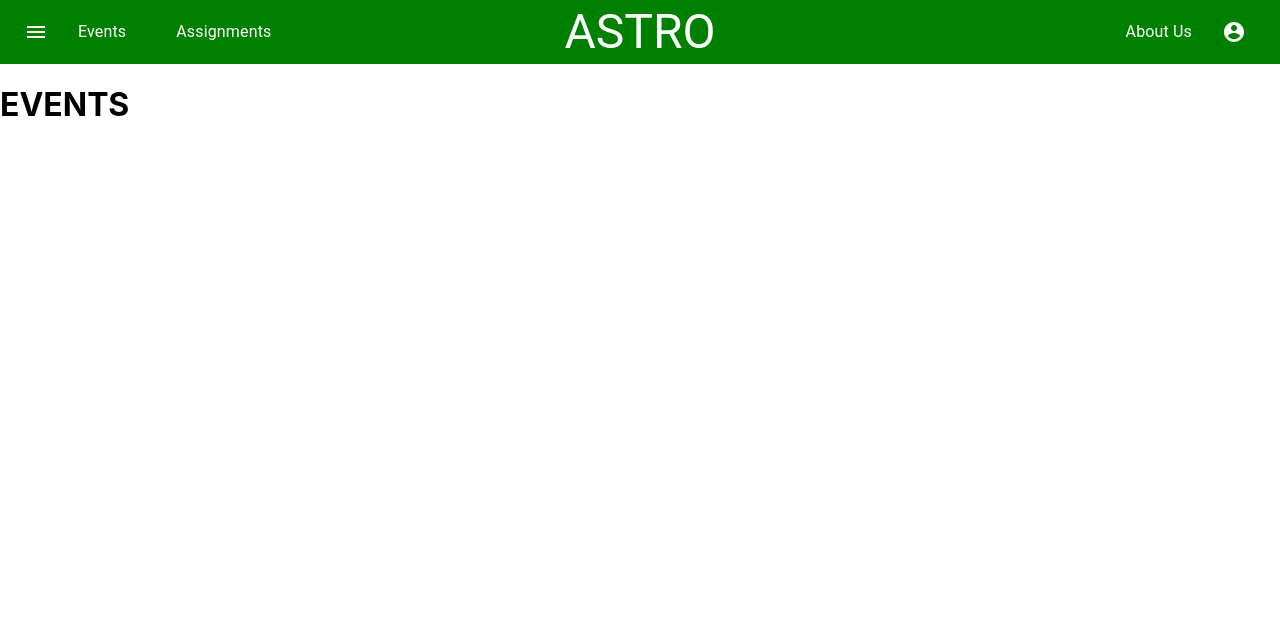
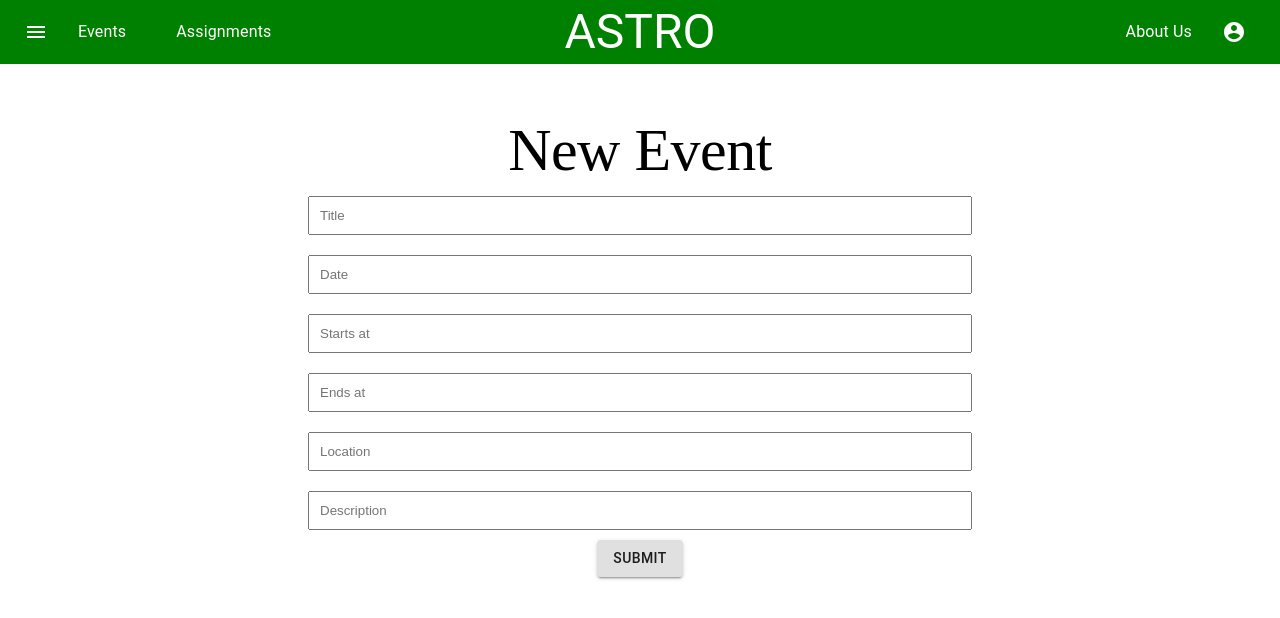
Before and after one commit to parkerbath/calendarApp, a React (Create React App) app: page /calendar in a window 1280 px wide. Shown: the top 618 px of the page. Built offline with nearby package versions, Linux system fonts and the light colour scheme.

Commit message:
feat added: EventForm + List

```diff
--- /dev/null
+++ b/src/components/EventForm.js
@@ -0,0 +1,148 @@
+import React, { useState } from "react";
+import {
+  Toolbar,
+  Typography,
+  makeStyles,
+  Grid,
+  Button,
+} from "@material-ui/core";
+import MenuIcon from "@material-ui/icons/Menu";
+import { navigate, Link } from "@reach/router";
+
+const useStyles = makeStyles(() => ({
+  root: {
+    textAlign: "center",
+    marginTop: 50,
+  },
+  button: {
+    padding: 10,
+    margin: 10,
+    color: "red",
+    alignSelf: "center",
+  },
+  input: {
+    padding: 10,
+    margin: 10,
+    width: "50%",
+  },
+}));
+
+export default function EventForm(props) {
+  //   const {
+  //     title,
+  //     day,
+  //     startTime,
+  //     endTime,
+  //     location,
+  //     description,
+  //     addToList,
+  //   } = props;
+  const [title, setTitle] = useState("");
+  const [day, setDay] = useState("");
+  const [startTime, setStartTime] = useState("");
+  const [endTime, setEndTime] = useState("");
+  const [location, setLocation] = useState("");
+  const [description, setDescription] = useState("");
+  const classes = useStyles();
+  const [events, setEvents] = useState([]);
+
+  function handleSubmit() {
+    setEvents([
+      {
+        title: title,
+        date: day,
+        startTime: startTime,
+        endTime: endTime,
+        location: location,
+        description: description,
+      },
+      ...events,
+    ]);
+    setTitle("");
+    setDay("");
+    setStartTime("");
+    setEndTime("");
+    setLocation("");
+    setDescription("");
+  }
+
+  return (
+    <div className={classes.root}>
+      <Grid container direction="row" justify="center" alignItem="center">
+        <Grid item xs={12}>
+          <Typography variant="h2" style={{ fontFamily: "Raleway" }}>
+            New Event
+          </Typography>
+        </Grid>
+        <Grid item xs={12}>
+          <input
+            className={classes.input}
+            placeholder="Title"
+            value={title}
+            onChange={(event) => setTitle(event.target.value)}
+          />
+        </Grid>
+        <Grid item xs={12}>
+          <input
+            className={classes.input}
+            placeholder="Date"
+            value={day}
+            onChange={(event) => setDay(event.target.value)}
+          />
+        </Grid>
+        <Grid item xs={12}>
+          <input
+            className={classes.input}
+            placeholder="Starts at"
+            value={startTime}
+            onChange={(event) => setStartTime(event.target.value)}
+          />
+        </Grid>
+        <Grid item xs={12}>
+          <input
+            className={classes.input}
+            placeholder="Ends at"
+            value={endTime}
+            onChange={(event) => setEndTime(event.target.value)}
+          />
+        </Grid>
+        <Grid item xs={12}>
+          <input
+            className={classes.input}
+            placeholder="Location"
+            value={location}
+            onChange={(event) => setLocation(event.target.value)}
+          />
+        </Grid>
+        <Grid item xs={12}>
+          <input
+            className={classes.input}
+            placeholder="Description"
+            value={description}
+            onChange={(event) => setDescription(event.target.value)}
+          />
+        </Grid>
+        <Button
+          variant="contained"
+          className={classes.submit}
+          onClick={handleSubmit}
+        >
+          Submit
+        </Button>
+        <Grid>
+          {events &&
+            events.map((event) => (
+              <>
+                <Typography>{event.title}</Typography>
+                <Typography>{event.date}</Typography>
+                <Typography>{event.startTime}</Typography>
+                <Typography>{event.endTime}</Typography>
+                <Typography>{event.location}</Typography>
+                <Typography>{event.description}</Typography>
+              </>
+            ))}
+        </Grid>
+      </Grid>
+    </div>
+  );
+}
--- a/src/pages/Events.jsx
+++ b/src/pages/Events.jsx
@@ -1,5 +1,10 @@
 import React from "react";
+import EventForm from "../components/EventForm";
 
 export default function Events() {
-  return <h1>EVENTS</h1>;
+  return (
+    <div>
+      <EventForm />
+    </div>
+  );
 }
```
